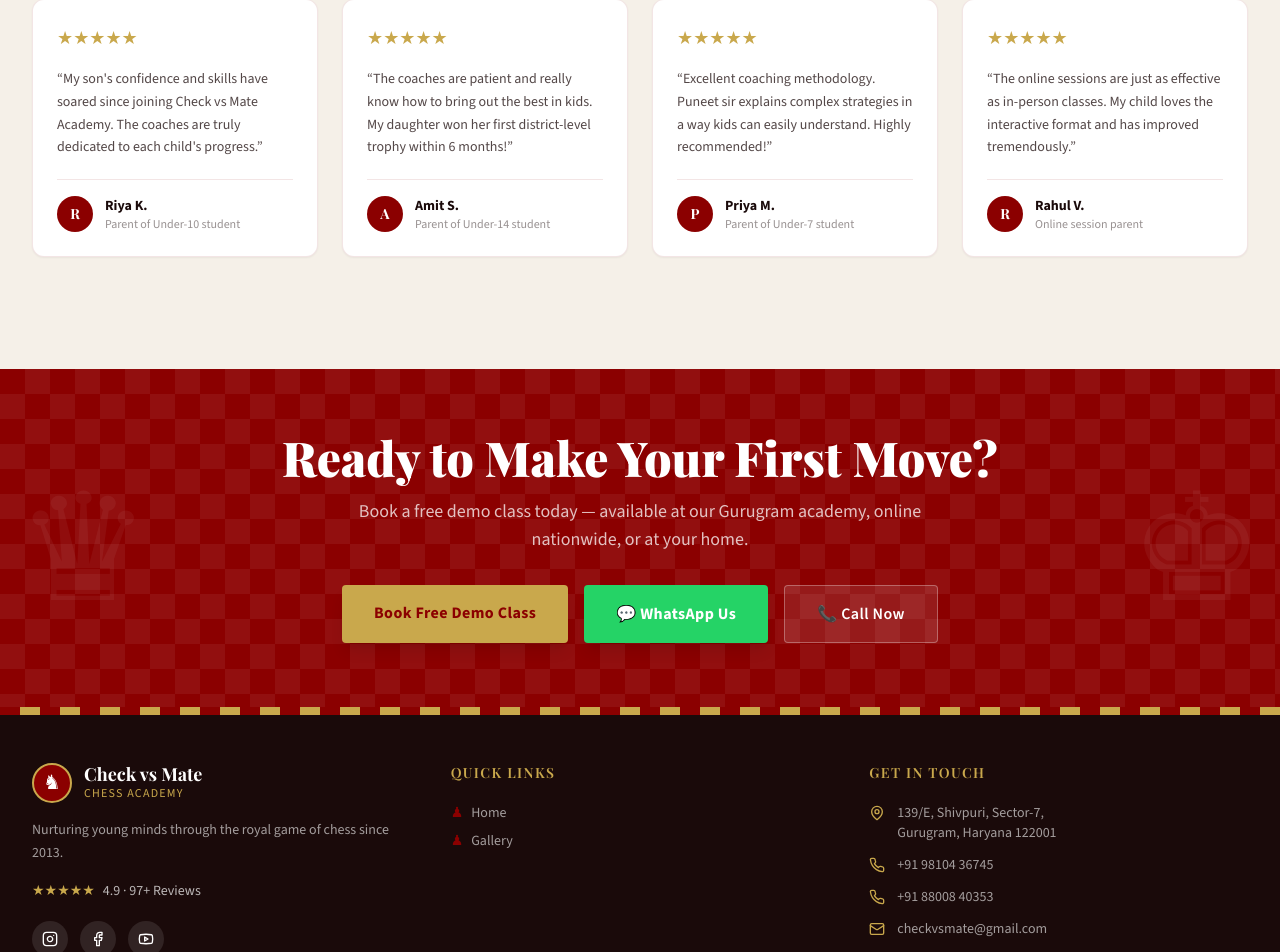
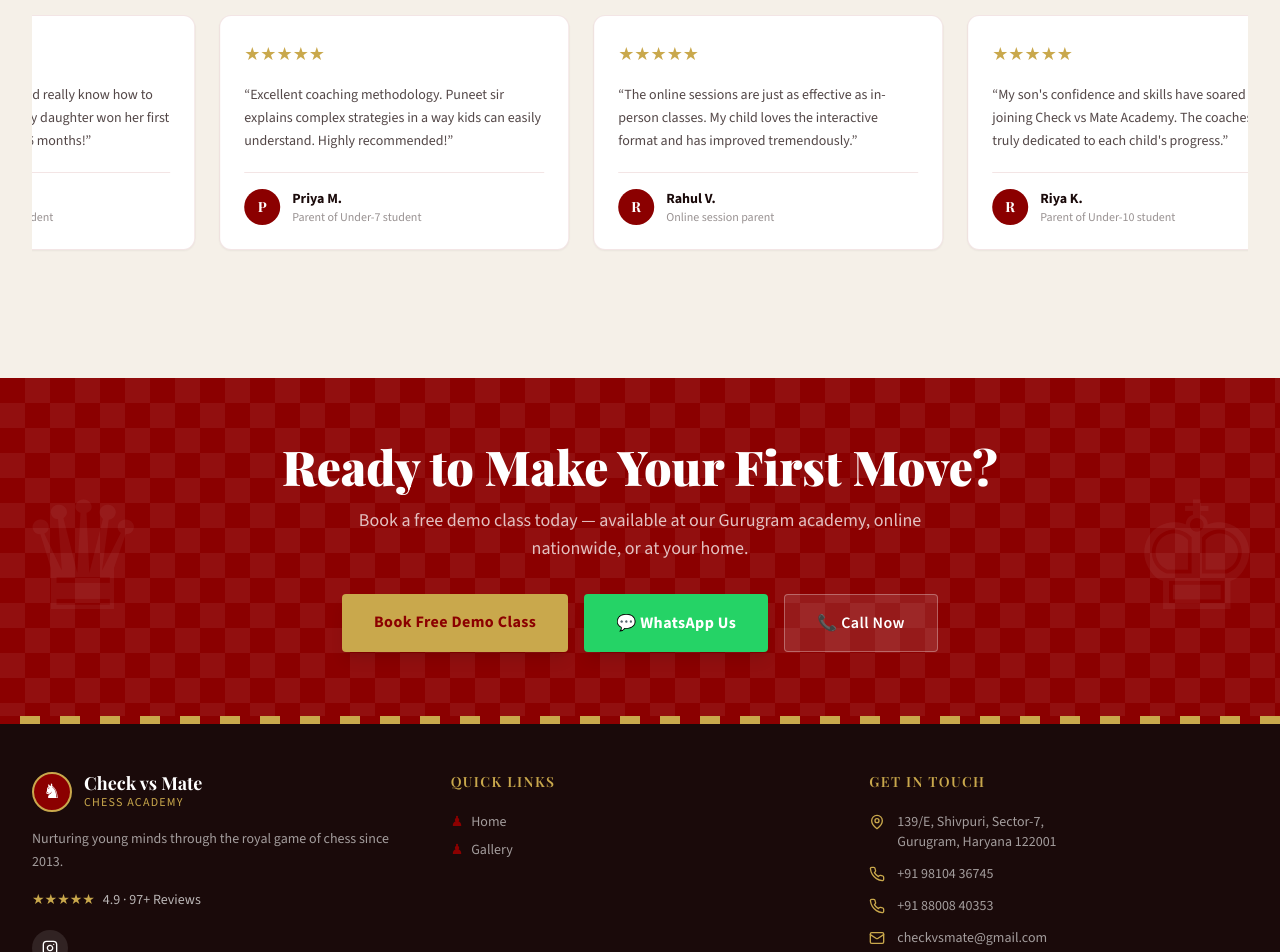
Before and after one commit to shivashankar-ux/chessacademy_nextJS_chirag_client_R, a Next.js app: page / in a window 1280 px wide. Shown: the part 3772-4724 px from the top of the page. Built offline with nearby package versions, Linux system fonts and the light colour scheme.

Commit message:
Add continuous marquee to testimonials and update Instagram footer link

```diff
--- a/components/Footer.tsx
+++ b/components/Footer.tsx
@@ -1,5 +1,5 @@
 import Link from "next/link";
-import { MapPin, Phone, Mail, Clock, Instagram, Facebook, Youtube } from "lucide-react";
+import { MapPin, Phone, Mail, Clock, Instagram } from "lucide-react";
 
 export default function Footer() {
   const year = new Date().getFullYear();
@@ -37,14 +37,8 @@ export default function Footer() {
               <span className="text-white/70 text-sm">4.9 · 97+ Reviews</span>
             </div>
             <div className="flex gap-3">
-              <a href="#" aria-label="Instagram" className="w-9 h-9 rounded-full bg-white/10 flex items-center justify-center hover:bg-[#8B0000] transition-colors">
+              <a href="https://www.instagram.com/check.vs.mate" target="_blank" rel="noopener noreferrer" aria-label="Instagram" className="w-9 h-9 rounded-full bg-white/10 flex items-center justify-center hover:bg-[#8B0000] transition-colors">
                 <Instagram size={16} />
-              </a>
-              <a href="#" aria-label="Facebook" className="w-9 h-9 rounded-full bg-white/10 flex items-center justify-center hover:bg-[#8B0000] transition-colors">
-                <Facebook size={16} />
-              </a>
-              <a href="#" aria-label="YouTube" className="w-9 h-9 rounded-full bg-white/10 flex items-center justify-center hover:bg-[#8B0000] transition-colors">
-                <Youtube size={16} />
               </a>
             </div>
           </div>
--- a/components/Testimonials.tsx
+++ b/components/Testimonials.tsx
@@ -51,12 +51,13 @@ export default function Testimonials() {
           </p>
         </div>
 
-        {/* Cards */}
-        <div className="grid grid-cols-1 sm:grid-cols-2 lg:grid-cols-4 gap-6">
-          {testimonials.map((t, i) => (
+        {/* Cards Marquee */}
+        <div className="relative overflow-hidden flex w-full group py-4 -mx-4 px-4 sm:mx-0 sm:px-0">
+          <div className="flex gap-6 animate-marquee shrink-0 pr-6" style={{ animationDuration: "35s" }}>
+            {[...testimonials, ...testimonials].map((t, i) => (
               <div
-              key={t.name}
-              className="bg-white rounded-xl p-6 shadow-sm border border-[#8B0000]/10 hover:shadow-md hover:-translate-y-1 transition-all duration-300 flex flex-col"
+                key={`${t.name}-${i}`}
+                className="w-[300px] sm:w-[350px] bg-white rounded-xl p-6 shadow-sm border border-[#8B0000]/10 hover:shadow-md transition-all duration-300 flex flex-col shrink-0"
               >
                 {/* Stars */}
                 <div className="flex mb-4">
@@ -67,7 +68,43 @@ export default function Testimonials() {
                   ))}
                 </div>
                 {/* Quote */}
-              <p className="text-[#1A0A0A]/75 font-body text-sm leading-relaxed flex-1 mb-5">
+                <p className="text-[#1A0A0A]/75 font-body text-sm leading-relaxed flex-1 mb-5 whitespace-normal">
+                  &ldquo;{t.text}&rdquo;
+                </p>
+                {/* Author */}
+                <div className="flex items-center gap-3 pt-4 border-t border-[#8B0000]/10">
+                  <div className="w-9 h-9 rounded-full bg-[#8B0000] flex items-center justify-center text-white font-display font-bold text-sm flex-shrink-0">
+                    {t.name.charAt(0)}
+                  </div>
+                  <div>
+                    <p className="font-body font-bold text-[#1A0A0A] text-sm">
+                      {t.name}
+                    </p>
+                    <p className="text-[#1A0A0A]/45 text-xs font-body">
+                      {t.detail}
+                    </p>
+                  </div>
+                </div>
+              </div>
+            ))}
+          </div>
+
+          <div className="flex gap-6 animate-marquee shrink-0 pr-6" aria-hidden="true" style={{ animationDuration: "35s" }}>
+            {[...testimonials, ...testimonials].map((t, i) => (
+              <div
+                key={`${t.name}-copy-${i}`}
+                className="w-[300px] sm:w-[350px] bg-white rounded-xl p-6 shadow-sm border border-[#8B0000]/10 hover:shadow-md transition-all duration-300 flex flex-col shrink-0"
+              >
+                {/* Stars */}
+                <div className="flex mb-4">
+                  {Array.from({ length: t.rating }).map((_, si) => (
+                    <span key={si} className="text-[#C9A84C] text-lg">
+                      ★
+                    </span>
+                  ))}
+                </div>
+                {/* Quote */}
+                <p className="text-[#1A0A0A]/75 font-body text-sm leading-relaxed flex-1 mb-5 whitespace-normal">
                   &ldquo;{t.text}&rdquo;
                 </p>
                 {/* Author */}
@@ -88,6 +125,7 @@ export default function Testimonials() {
             ))}
           </div>
         </div>
+      </div>
     </section>
   );
 }
```
Lines whose indentation alone changed are shown as unchanged.
